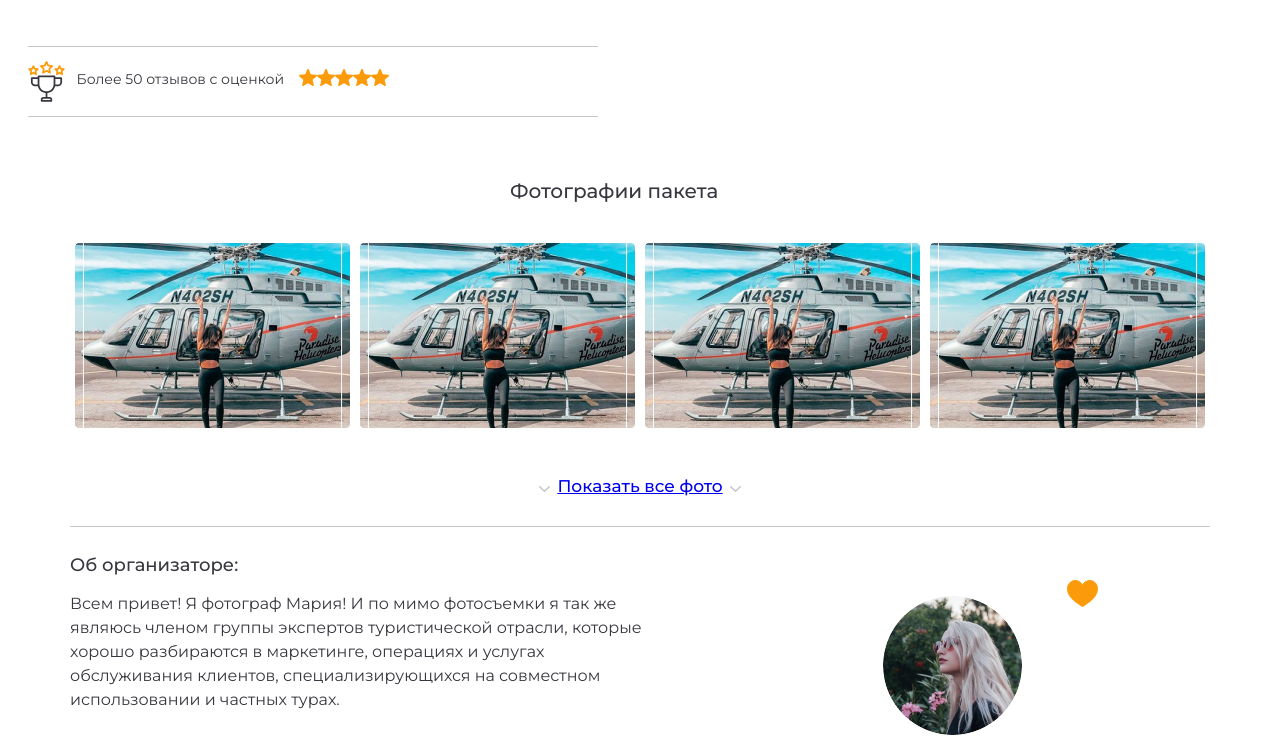
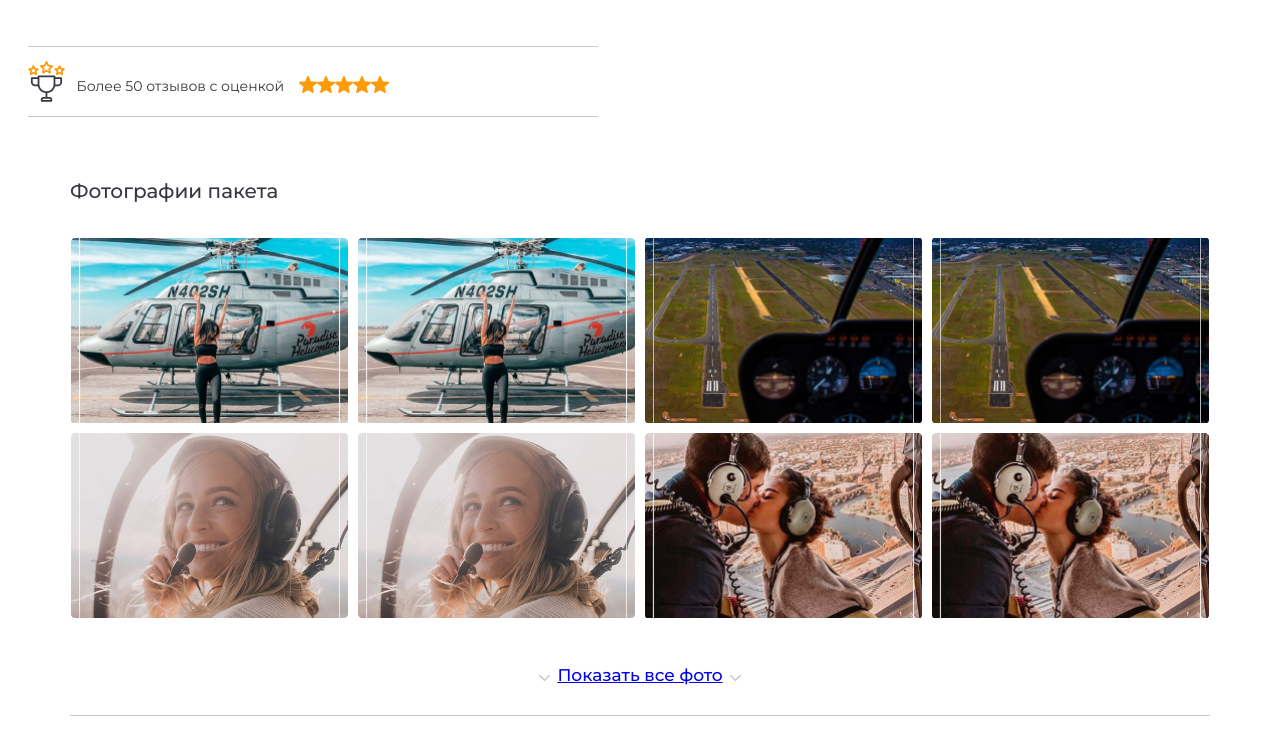
Before and after one commit to 8807010/HELYFLY, a React (Create React App) app: page / in a window 1280 px wide. Shown: the part 1418-2162 px from the top of the page. Built offline with nearby package versions, Linux system fonts and the light colour scheme.

Commit message:
package section

```diff
--- a/src/components/blocks/package/Package.js
+++ b/src/components/blocks/package/Package.js
@@ -9,11 +9,13 @@ import ArrowBottom from './../../../assets/img/ArrowBottom.svg';
 function Package() {
     return (
         <>
-        <div className={s.container}>
-            <h2 className={s.title}>Фотографии пакета</h2>
+
+
+        <div className={s.package}>
+                <div className={s.container}>
+                    <h2 className={s.title}>Фотографии пакета</h2>
+                </div>
                 <div className={s.packageSlider}>
-                    <img className={s.packageImg} src={packagePhotoHely} alt="PhotoHely"/>
-                    <img className={s.packageImg} src={packagePhotoHely} alt="PhotoHely"/>
                     <img className={s.packageImg} src={packagePhotoHely} alt="PhotoHely"/>
                     <img className={s.packageImg} src={packagePhotoHely} alt="PhotoHely"/>
                     <img className={s.packageImg} src={packagePhotoEarth} alt="PhotoEarth"/>
@@ -23,8 +25,8 @@ function Package() {
                     <img className={s.packageImg} src={packagePhotoKiss} alt="PhotoKiss"/>
                     <img className={s.packageImg} src={packagePhotoKiss} alt="PhotoKiss"/>
                 </div>
-                <div className={s.more}>
-                    <div className={s.container}>
+                <div className={s.container}>
+                    <div className={s.more}>
                         <a href="#" className={s.linkReviews}>
                             <img className={s.arrow} src={ArrowBottom} alt="arrow" />
                             Показать все фото
--- a/src/components/blocks/package/Package.module.scss
+++ b/src/components/blocks/package/Package.module.scss
@@ -4,6 +4,8 @@
 
 .container {
     @extend %container;
+}
+
 .title {
     @include text(26px, 400, 32px);
     color: $textColor;
@@ -14,31 +16,45 @@
     @media screen and (min-width: 768px) {
         @include text(20px, 500, 29px);
         text-align: start;
+        margin: 0;
     }
 }
+
 .packageSlider {
     overflow-x: scroll;
     max-width: 100%;
     display: flex;
     flex: 1 0 80%;
+    padding: 0 0 0 15px;
+    @media screen and (min-width: 576px) {
+        padding: 0 0 0 35px;
+    }
     @media screen and (min-width: 768px) {
+        display: grid;
+        grid-template-columns: repeat(2, 277px);
+        grid-template-rows: repeat(4, 185px);
+        grid-gap: 10px;
 
-
+        justify-content: center;
+        padding: 0;
+    }
+    @media screen and (min-width: 1280px) {
+        display: grid;
+        grid-template-columns: repeat(4, 277px);
+        grid-template-rows: repeat(2, 185px);
     }
 }
 
 .packageImg {
-            width: 287px;
+    width: 277px;
     // height: 185px;
     object-fit: cover;
     // width: 100%;
     height: 100%;
-            padding: 0 0 0 15px;
+    padding-right: 15px;
     @media screen and (min-width: 768px) {
-                padding: 5px;
+        padding: 0;
     }
-        }
-
 }
 
 .arrow {
@@ -51,11 +67,10 @@
         display: block;
         color: $linkColor;
         @include text(17px, 500, 25px);
-            padding-top: 40px;
+        padding-top: 45px;
         text-align: center;
         border-bottom: 0.5px solid $secondaryColor;
         width: 100%;
         padding-bottom: 27px;
     }
-
 }
--- a/src/components/blocks/photographer/Photographer.module.scss
+++ b/src/components/blocks/photographer/Photographer.module.scss
@@ -4,16 +4,18 @@
 
 .container {
     @extend %container;
+}
+
 .photographerInfo {
     display: flex;
     flex-direction: column;
     justify-content: center;
     align-items: center;
     position: relative;
-                width: 292px;
+    max-width: 292px;
     height: 276px;
-                margin-top: 63px;
     order: 1;
+    margin: 62px auto;
     @media screen and (min-width: 1280px) {
         margin-right: 112px;
     }
@@ -71,7 +73,6 @@
     padding-bottom: 18px;
     @media screen and (min-width: 1280px) {
         max-width: 584px;
-
     }
 }
 
@@ -86,12 +87,5 @@
     @media screen and (min-width: 1280px) {
         display: flex;
         justify-content: space-between;
-
-
     }
 }
-
-
-
-
-    }
--- a/src/components/blocks/photosession/Photosession.module.scss
+++ b/src/components/blocks/photosession/Photosession.module.scss
@@ -60,6 +60,7 @@
         border-top: 0.5px solid #C7C7C7;
         border-bottom: 0.5px solid #C7C7C7;
         width: 100%;
+        // margin-bottom: 60px;
         @media screen and (min-width: 1280px) {
             max-width: 570px;
         }
--- a/src/components/groupcup/Croupcup.module.scss
+++ b/src/components/groupcup/Croupcup.module.scss
@@ -17,7 +17,7 @@
     padding: 14px 0;
     @media screen and (min-width: 768px) {
         display: flex;
-        align-items: center;
+        align-items: flex-end;
 
     }
 
@@ -48,7 +48,6 @@
         display: flex;
         flex-direction: row;
 
-
     }
 }
 
```
Lines whose indentation alone changed are shown as unchanged.
